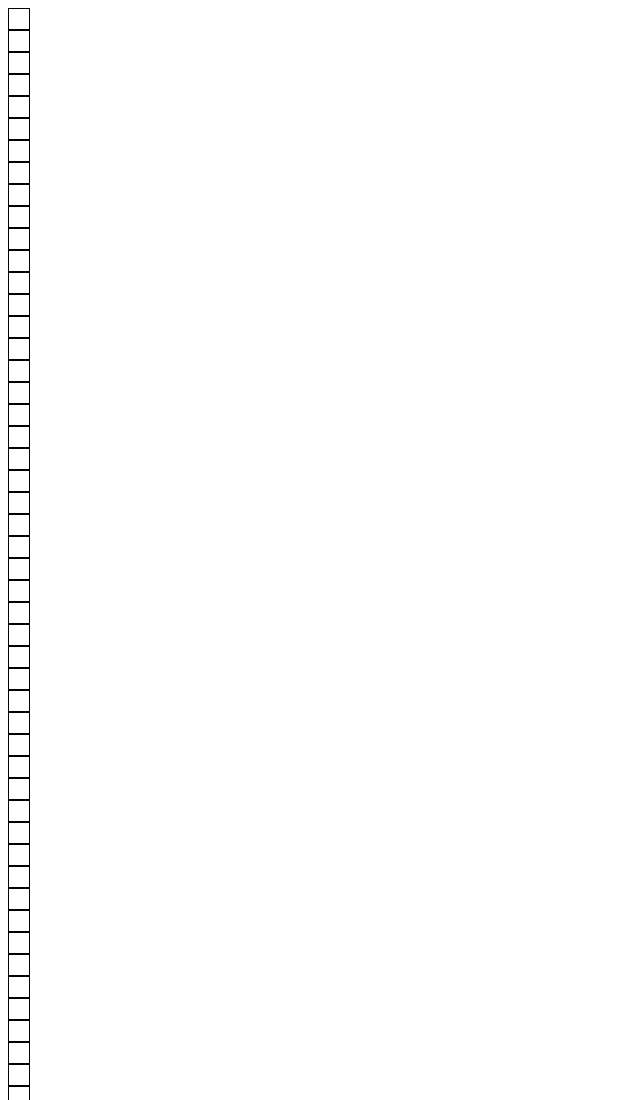
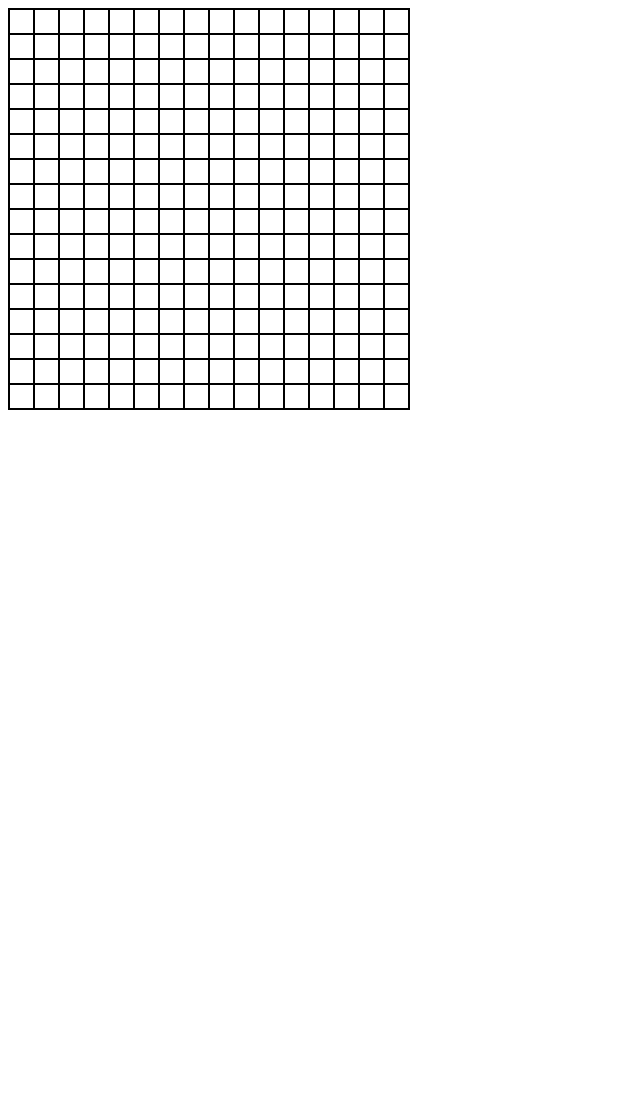
Before and after one commit to JRVinson87/top-etch-a-sketch, a plain HTML site: page index.html in a window 1280 px wide. Shown: the top 1100 px of the page, without its empty margins (0-640 px from the left). After the commit the page ends 800 px from the top, so only its background shows below. Drawn offline with Linux system fonts and the light colour scheme.

Commit message:
add more css to the etch grid

```diff
--- a/style.css
+++ b/style.css
@@ -1,5 +1,10 @@
 .etch-block-init {
-    height: 20px;
-    width: 20px;
     border: 1px solid black;
 }
+
+#etch-container{
+    display: inline-grid;
+    grid-template-rows: repeat(16, 25px);
+    grid-template-columns: repeat(16, 25px);
+    border: 1px solid black;
+}
```
